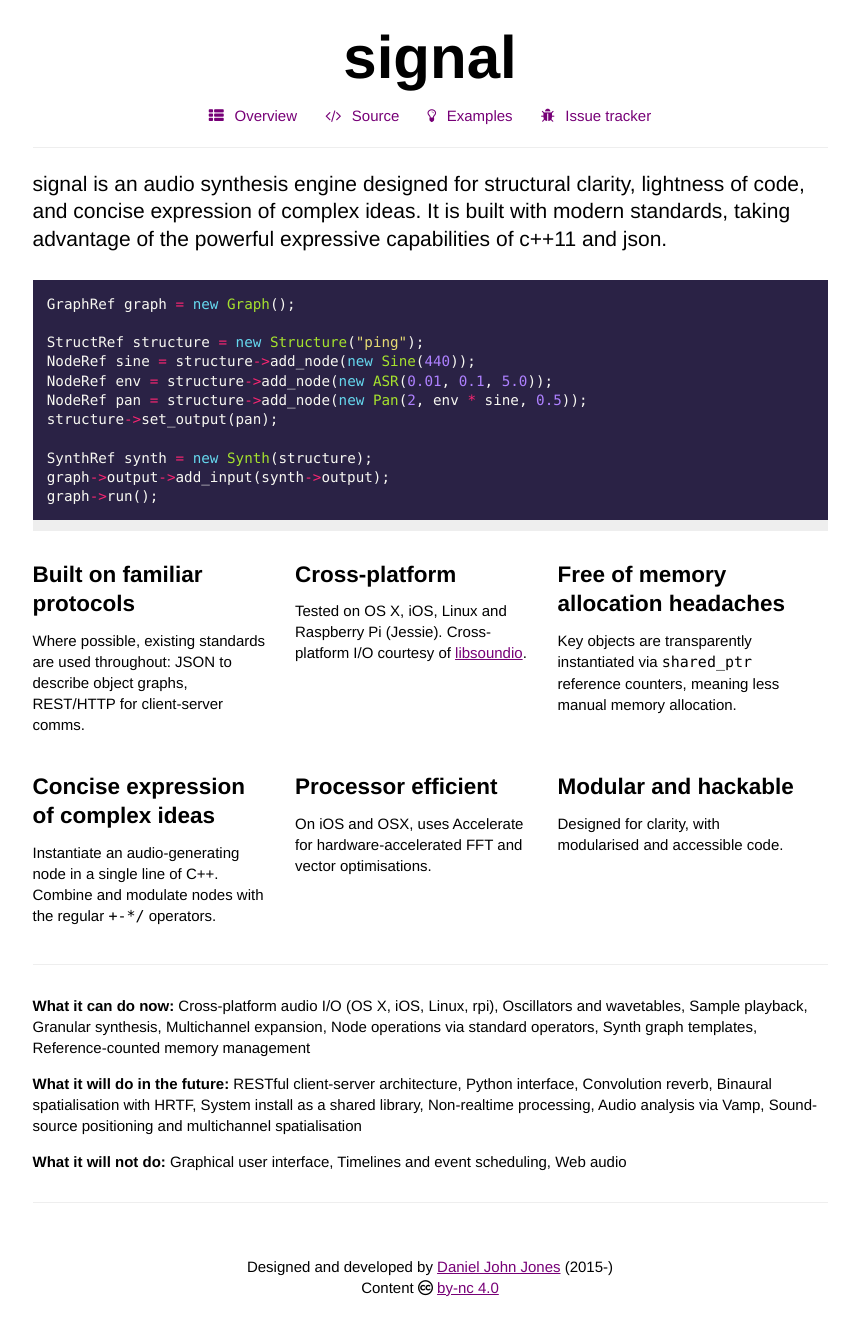
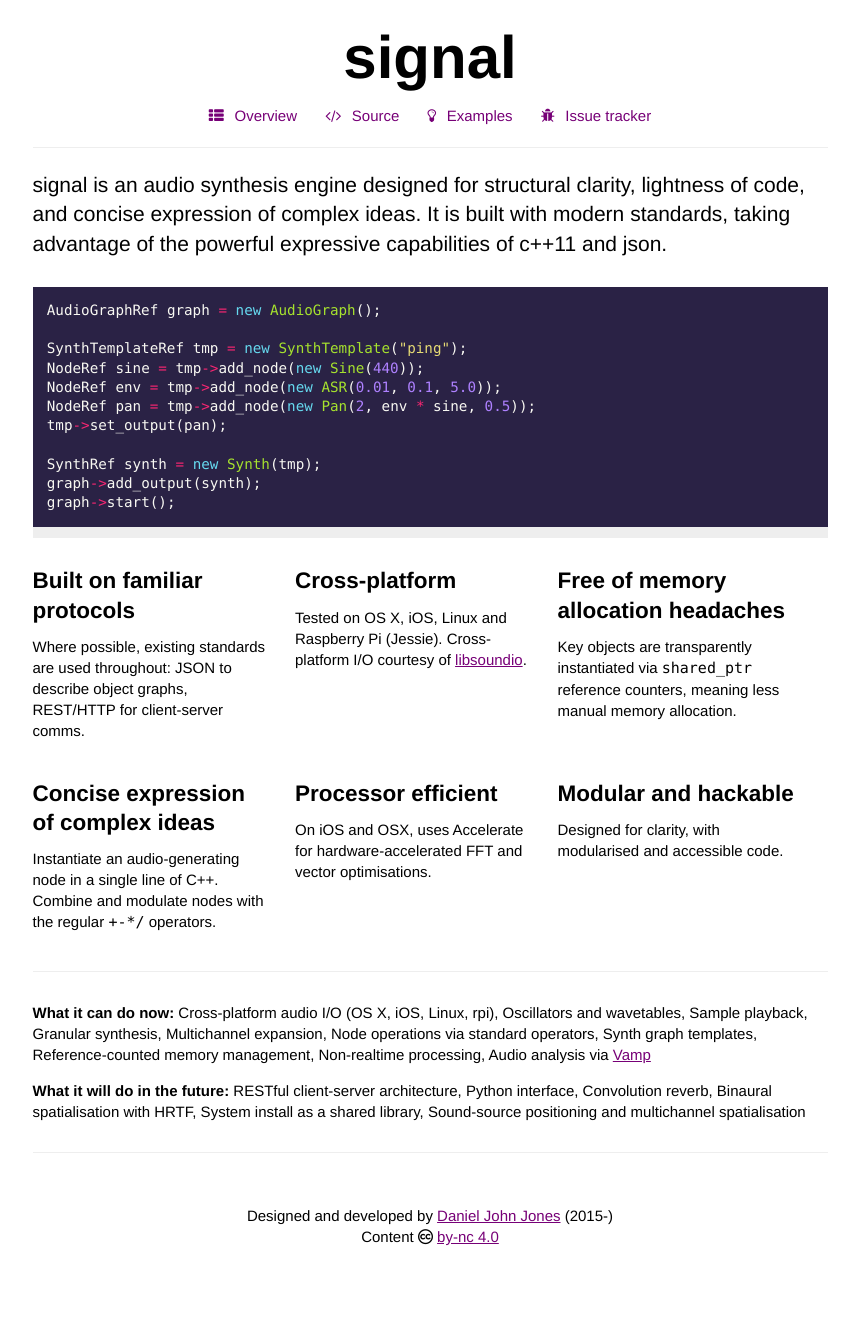
Before and after one commit to ideoforms/signalflow, a Jekyll site: the page built from index.md, in a window 1280 px wide. Shown: the whole page, without its empty margins (210-1069 px from the left). Built offline with Jekyll 4.4.1, drawn with Linux system fonts in a browser that asks for light colours; nearby versions of some CDN libraries; after the commit the page ends 1293 px from its top, so only the background shows below that.

Commit message:
Update index.md

````diff
--- a/index.md
+++ b/index.md
@@ -8,17 +8,17 @@ signal is an audio synthesis engine designed for structural clarity, lightness o
 </div>
 
 ```cpp
-GraphRef graph = new Graph();
+AudioGraphRef graph = new AudioGraph();
 
-StructRef structure = new Structure("ping");
-NodeRef sine = structure->add_node(new Sine(440));
-NodeRef env = structure->add_node(new ASR(0.01, 0.1, 5.0));
-NodeRef pan = structure->add_node(new Pan(2, env * sine, 0.5));
-structure->set_output(pan);
+SynthTemplateRef tmp = new SynthTemplate("ping");
+NodeRef sine = tmp->add_node(new Sine(440));
+NodeRef env = tmp->add_node(new ASR(0.01, 0.1, 5.0));
+NodeRef pan = tmp->add_node(new Pan(2, env * sine, 0.5));
+tmp->set_output(pan);
 
-SynthRef synth = new Synth(structure);
-graph->output->add_input(synth->output);
-graph->run();
+SynthRef synth = new Synth(tmp);
+graph->add_output(synth);
+graph->start();
 ```
 
 {::options parse_block_html="true" /}
@@ -61,8 +61,6 @@ Designed for clarity, with modularised and accessible code.
 
 ---
 
-**What it can do now:** Cross-platform audio I/O (OS X, iOS, Linux, rpi), Oscillators and wavetables, Sample playback, Granular synthesis, Multichannel expansion, Node operations via standard operators, Synth graph templates, Reference-counted memory management
+**What it can do now:** Cross-platform audio I/O (OS X, iOS, Linux, rpi), Oscillators and wavetables, Sample playback, Granular synthesis, Multichannel expansion, Node operations via standard operators, Synth graph templates, Reference-counted memory management, Non-realtime processing, Audio analysis via [Vamp](http://www.vamp-plugins.org/)
 
-**What it will do in the future:** RESTful client-server architecture, Python interface, Convolution reverb, Binaural spatialisation with HRTF, System install as a shared library, Non-realtime processing, Audio analysis via Vamp, Sound-source positioning and multichannel spatialisation
-
-**What it will not do:** Graphical user interface, Timelines and event scheduling, Web audio
+**What it will do in the future:** RESTful client-server architecture, Python interface, Convolution reverb, Binaural spatialisation with HRTF, System install as a shared library, Sound-source positioning and multichannel spatialisation
--- a/style.css
+++ b/style.css
@@ -128,7 +128,7 @@ pre, code
 {
 	font-size: 140%;
 	margin-bottom: 0;
-	line-height: 1.3em;
+	line-height: 1.4em;
 }
 
 @media only screen and (max-width: 800px)
````
